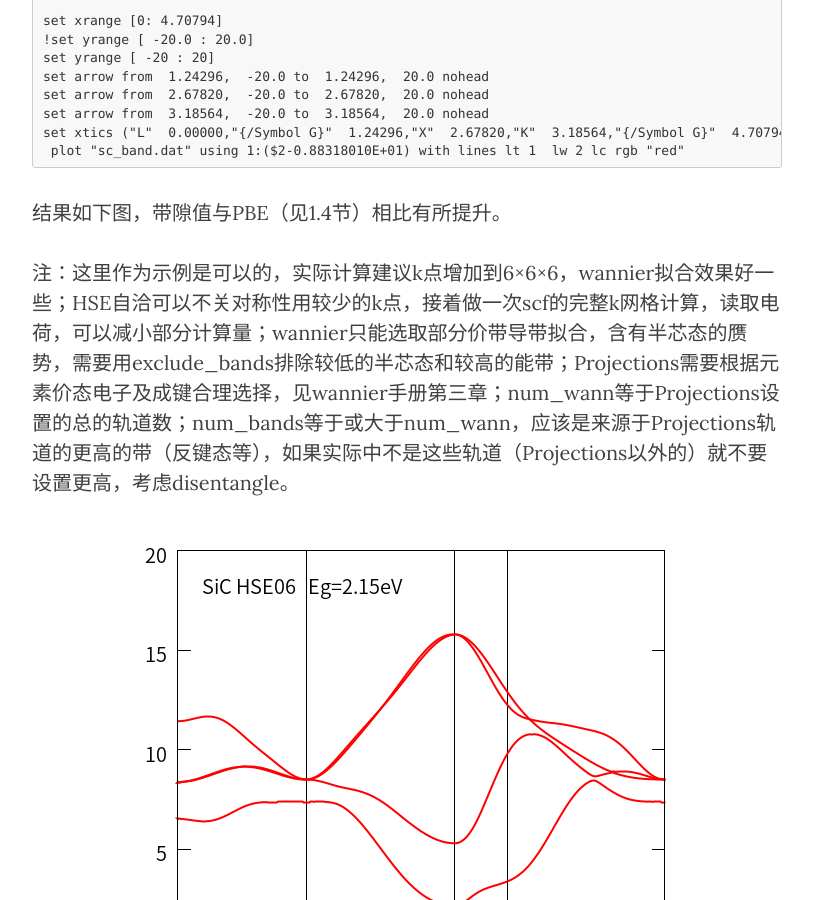
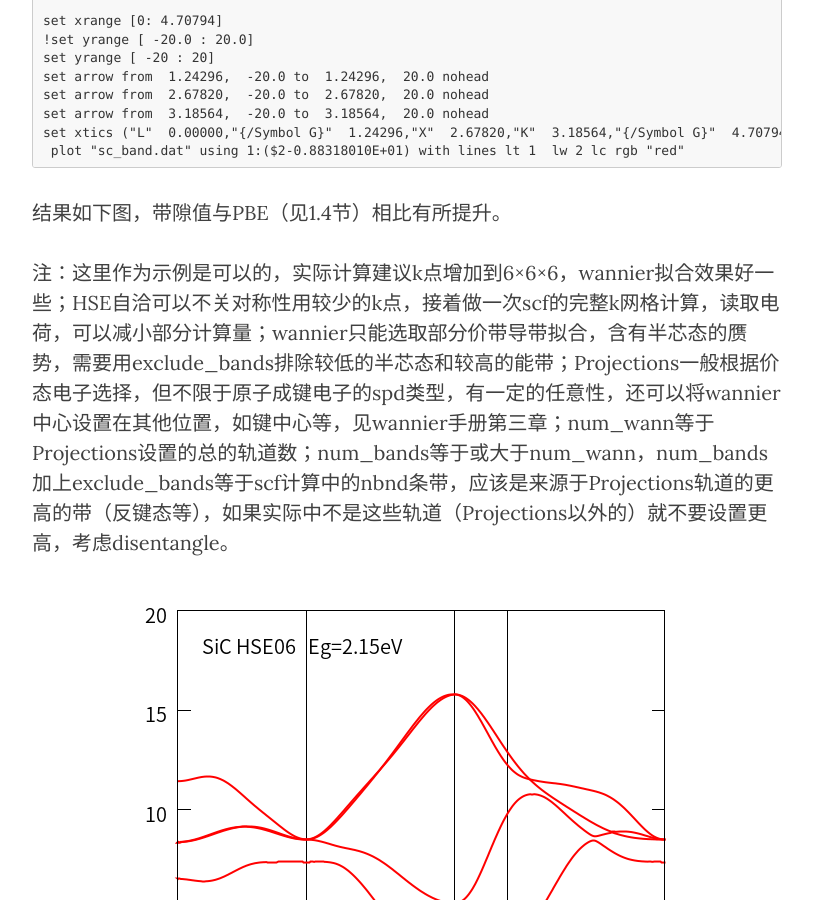
Before and after one commit to yyyu200/DFTbook, a Jekyll site: the page built from _posts/2019-04-01-HandsOn.md, in a window 1280 px wide and 900 px high, scrolled down 32428 px. Shown: the whole window, without its empty margins (233-1046 px from the left). Built offline with Jekyll 4.4.1, drawn with Linux system fonts in a browser that asks for light colours; nearby versions of some CDN libraries; formulas are drawn with MathJax 3; comment, search, counter and statistics services are not loaded; some of the changed text lies outside the part shown.

Commit message:
modify at20190911-00:06:37-aliyun

````diff
--- a/_posts/2019-04-01-HandsOn.md
+++ b/_posts/2019-04-01-HandsOn.md
@@ -872,7 +872,7 @@ phonons of GaAs at Gamma
      freq (    6) =       7.777154 [THz] =     259.417942 [cm-1]
  **************************************************************************
 ```
-但是，可以看到ph.x输出的$\Gamma$点声学声子不等于0，且没有LO-TO分裂。在声子平衡位置，由对称性可知LO与TO是简并的。但是，LO与长程库仑作用耦合而TO不耦合造成LO-TO分裂[11]。为了加入Acoustic Sum Rule和non-analytic term修正，将以下文件保存为dynmat.inp，运行```dynmat.x < dynmat.inp > dynmat.out```
+但是，可以看到ph.x输出的$\Gamma$点声学声子不等于0，且没有LO-TO分裂（极性材料）。在声子平衡位置，由对称性可知LO与TO是简并的。但是，LO与长程库仑作用耦合而TO不耦合造成LO-TO分裂[11]。为了加入Acoustic Sum Rule和non-analytic term修正，将以下文件保存为dynmat.inp，运行```dynmat.x < dynmat.inp > dynmat.out```
 
 ```
 &input
@@ -952,7 +952,7 @@ HSE06是一种杂化泛函（Hybrid functional），其中交换作用短程部
 
 计算HSE能带有以下四步：
 1. 用pw.x运行‘scf’/‘nscf’。
-2. 运行wannier90.x -pp (或输入文件内postproc_setup = .true.)生成seedname.nnkp。
+2. 运行wannier90.x -pp (预处理pre-process，或在输入文件内写postproc_setup = .true.)生成seedname.nnkp。
 3. 运行pw2wannier90.x读入pw输出文件、seedname.pw2wan和seedname.nnkp, 生成seedname.mmn, seedname.amn和seedname.eig。
 4. 运行wannier90.x得到能带。
 
@@ -1156,7 +1156,7 @@ set xtics ("L"  0.00000,"{/Symbol G}"  1.24296,"X"  2.67820,"K"  3.18564,"{/Symb
 
 结果如下图，带隙值与PBE（见1.4节）相比有所提升。
 
-注：这里作为示例是可以的，实际计算建议k点增加到6×6×6，wannier拟合效果好一些；HSE自洽可以不关对称性用较少的k点，接着做一次scf的完整k网格计算，读取电荷，可以减小部分计算量；wannier只能选取部分价带导带拟合，含有半芯态的赝势，需要用exclude_bands排除较低的半芯态和较高的能带；Projections需要根据元素价态电子及成键合理选择，见wannier手册第三章；num_wann等于Projections设置的总的轨道数；num_bands等于或大于num_wann，应该是来源于Projections轨道的更高的带（反键态等），如果实际中不是这些轨道（Projections以外的）就不要设置更高，考虑disentangle。
+注：这里作为示例是可以的，实际计算建议k点增加到6×6×6，wannier拟合效果好一些；HSE自洽可以不关对称性用较少的k点，接着做一次scf的完整k网格计算，读取电荷，可以减小部分计算量；wannier只能选取部分价带导带拟合，含有半芯态的赝势，需要用exclude_bands排除较低的半芯态和较高的能带；Projections一般根据价态电子选择，但不限于原子成键电子的spd类型，有一定的任意性，还可以将wannier中心设置在其他位置，如键中心等，见wannier手册第三章；num_wann等于Projections设置的总的轨道数；num_bands等于或大于num_wann，num_bands加上exclude_bands等于scf计算中的nbnd条带，应该是来源于Projections轨道的更高的带（反键态等），如果实际中不是这些轨道（Projections以外的）就不要设置更高，考虑disentangle。
 
 <p align="left">
     <img src="../../../../../img/sc_hseband.png" width="580"/>
````
